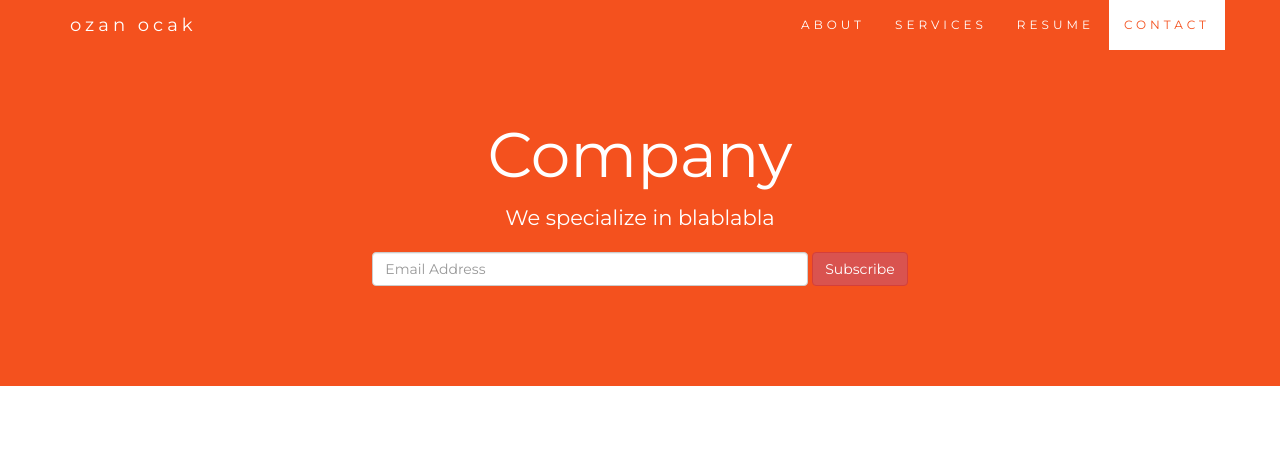
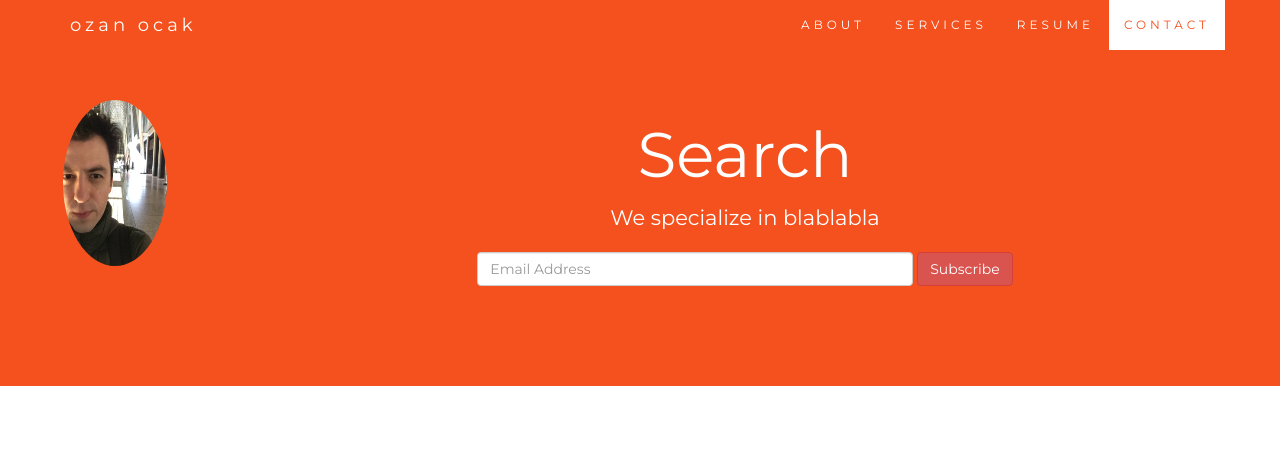
Before and after one commit to OzanOcak/my_page001, a plain HTML site: page index.html in a window 1280 px wide. Shown: the top 455 px of the page. Drawn offline with nearby package versions, Linux system fonts and the light colour scheme; some packages are replaced by stand-ins of ours.

Commit message:
picture added

```diff
--- a/index.html
+++ b/index.html
@@ -213,13 +213,23 @@
   </div>
 </nav>
 
+
 <div class="jumbotron text-center">
-  <h1>Company</h1>
-  <p>We specialize in blablabla</p>
-  <form class="form-inline">
-    <input type="email" class="form-control" size="50" placeholder="Email Address" required>
-    <button type="button" class="btn btn-danger">Subscribe</button>
-  </form>
+  <div class="row">
+   <div class="col-sm-2">
+      <img src="me.jpg" class="img-circle" alt="ozan ocak" width="104" height="166">
+    </div>
+
+   <div class="col-sm-10">
+    <h1>Search</h1>
+    <p>We specialize in blablabla</p>
+    <form class="form-inline">
+      <input type="email" class="form-control" size="50" placeholder="Email Address" required>
+      <button type="button" class="btn btn-danger">Subscribe</button>
+    </form>
+   </div>
+  </div>
+
 </div>
 
 <!-- Container (About Section) -->
```
Also changed, not shown: me.jpg (added).
